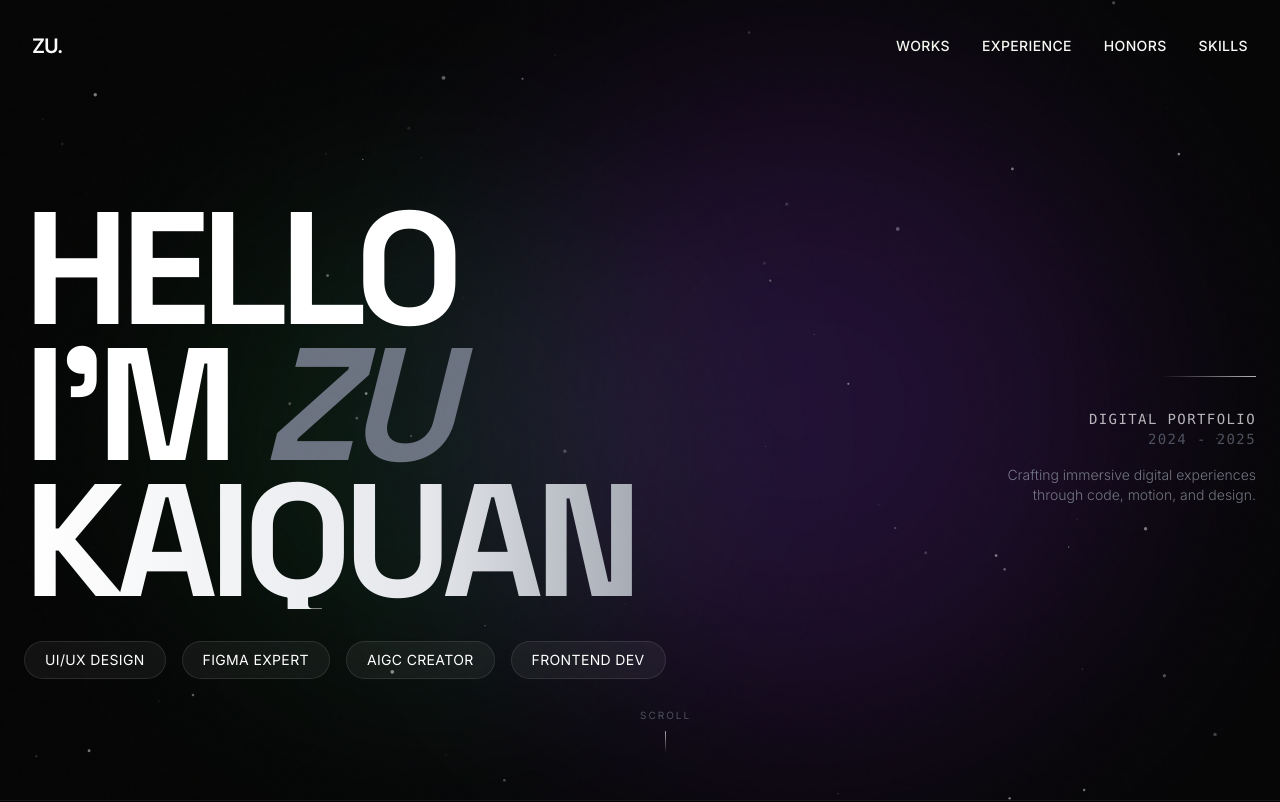
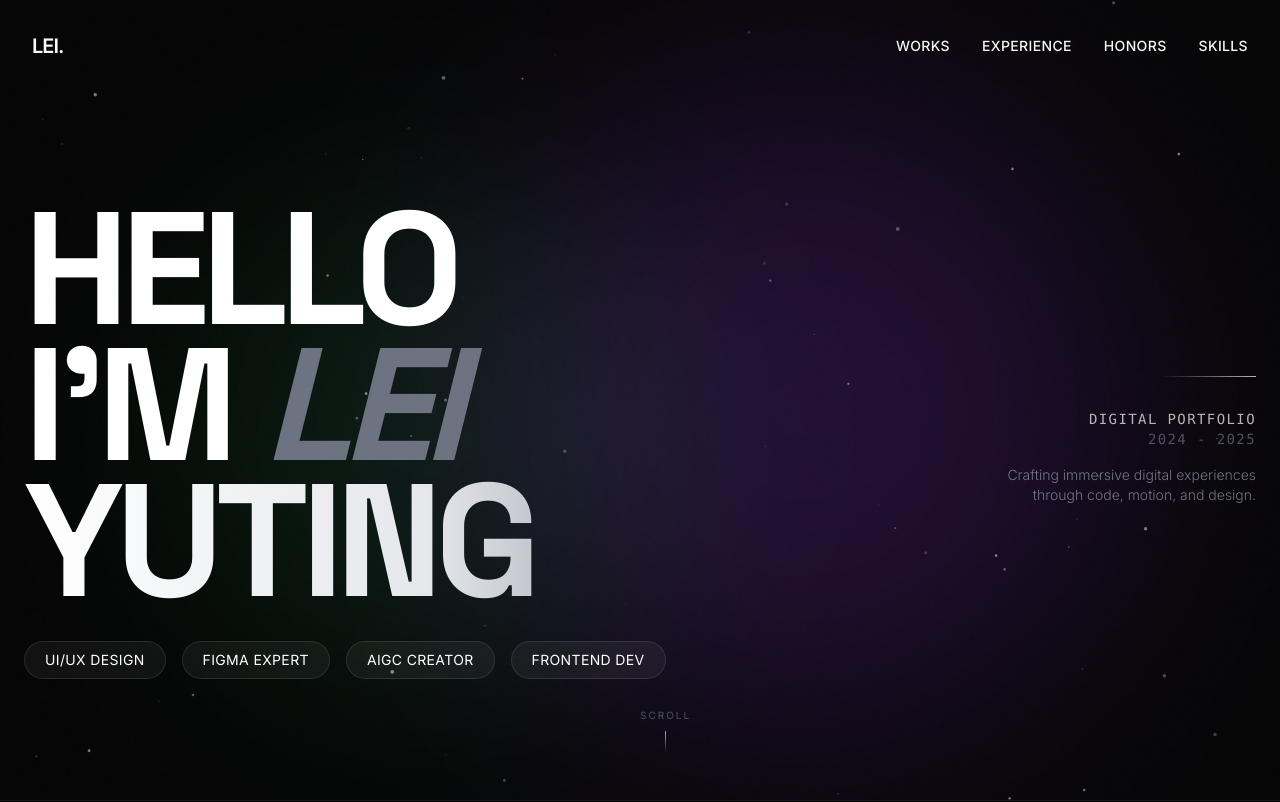
Before and after one commit to foureeeeeee/my-portfolio, a React (Vite) app: page / in a window 1280 px wide. Shown: the top 802 px of the page. Built offline with nearby package versions, Linux system fonts and the light colour scheme.

Commit message:
refactor: Update portfolio to Lei Yuting
Rebrands the portfolio from "Zu Kaiquan" to "Lei Yuting" across project files, including package.json, index.html, metadata.json, and relevant components. Updates the name displayed in the hero section and the footer copyright.

```diff
--- a/App.tsx
+++ b/App.tsx
@@ -90,7 +90,7 @@ const App: React.FC = () => {
 
           {/* Navbar */}
           <nav className="fixed top-0 left-0 w-full p-6 md:p-8 flex justify-between items-center z-40 mix-blend-difference">
-             <div className="text-xl font-bold tracking-tighter">ZU.</div>
+             <div className="text-xl font-bold tracking-tighter">LEI.</div>
              <div className="hidden md:flex gap-8 text-sm font-medium tracking-wide">
                 <a href="#works" className="hover:opacity-50 transition-opacity">WORKS</a>
                 <a href="#experience" className="hover:opacity-50 transition-opacity">EXPERIENCE</a>
@@ -206,7 +206,7 @@ const App: React.FC = () => {
                       <a href="#" className="hover:text-purple-400 hover:scale-125 transition-all duration-300"><Twitter size={24} /></a>
                       <a href="#" className="hover:text-purple-400 hover:scale-125 transition-all duration-300"><Mail size={24} /></a>
                    </div>
-                   <p className="text-gray-500 text-sm">© 2024 Zu Kaiquan. All Rights Reserved.</p>
+                   <p className="text-gray-500 text-sm">© 2024 Lei Yuting. All Rights Reserved.</p>
                 </div>
              </div>
           </section>
--- a/components/Hero.tsx
+++ b/components/Hero.tsx
@@ -33,7 +33,7 @@ const Hero: React.FC = () => {
     return () => window.removeEventListener('mousemove', handleMouseMove);
   }, [mouseX, mouseY]);
 
-  const smoothTransition = { duration: 1.2, ease: [0.22, 1, 0.36, 1] as [number, number, number, number] }; // Custom bezier for premium feel
+  const smoothTransition = { duration: 1.2, ease: [0.22, 1, 0.36, 1] }; // Custom bezier for premium feel
 
   return (
     <section ref={containerRef} className="relative min-h-screen flex items-center justify-center overflow-hidden px-6 pt-20">
@@ -94,7 +94,7 @@ const Hero: React.FC = () => {
                   transition={{ ...smoothTransition, delay: 0.5 }}
                   className="block"
                 >
-                  I'm <span className="text-gray-500 italic">Zu</span>
+                  I'm <span className="text-gray-500 italic">Lei</span>
                 </motion.span>
               </span>
               <span className="block overflow-hidden text-transparent bg-clip-text bg-gradient-to-r from-white via-gray-200 to-gray-500">
@@ -104,7 +104,7 @@ const Hero: React.FC = () => {
                   transition={{ ...smoothTransition, delay: 0.6 }}
                   className="block"
                 >
-                  Kaiquan
+                  Yuting
                 </motion.span>
               </span>
             </h1>
--- a/index.html
+++ b/index.html
@@ -3,7 +3,7 @@
   <head>
     <meta charset="UTF-8" />
     <meta name="viewport" content="width=device-width, initial-scale=1.0" />
-    <title>Zu Kaiquan | Portfolio</title>
+    <title>Lei Yuting | Portfolio</title>
     <script src="https://cdn.tailwindcss.com"></script>
     <link rel="preconnect" href="https://fonts.googleapis.com">
     <link rel="preconnect" href="https://fonts.gstatic.com" crossorigin>
--- a/metadata.json
+++ b/metadata.json
@@ -1,5 +1,5 @@
 {
-  "name": "Zu Kaiquan Portfolio",
+  "name": "Lei Yuting Portfolio",
   "description": "A high-performance, immersive portfolio website featuring matrix-style loading, interactive WebGL-like effects, and smooth Framer Motion animations.",
   "requestFramePermissions": []
 }
--- a/package.json
+++ b/package.json
@@ -1,5 +1,5 @@
 {
-  "name": "zu-kaiquan-portfolio",
+  "name": "lei-yuting-portfolio",
   "private": true,
   "version": "0.0.0",
   "type": "module",
```
